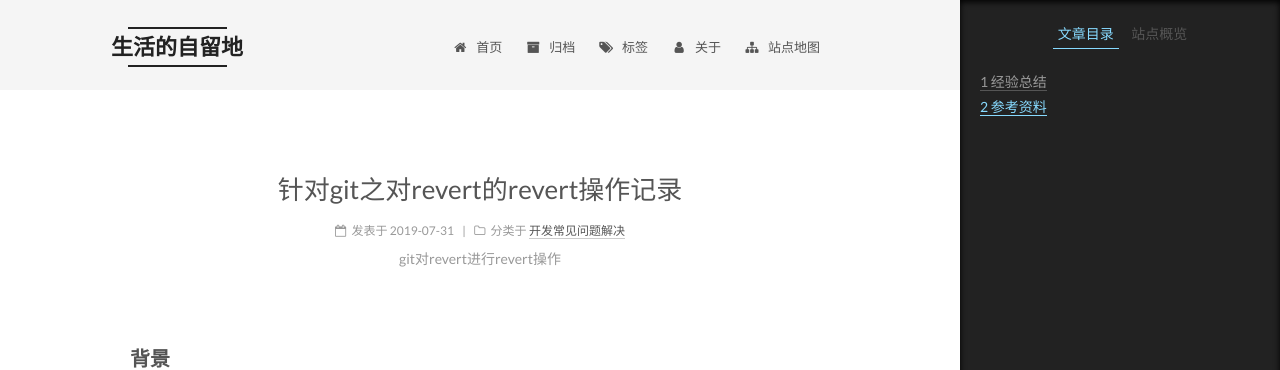
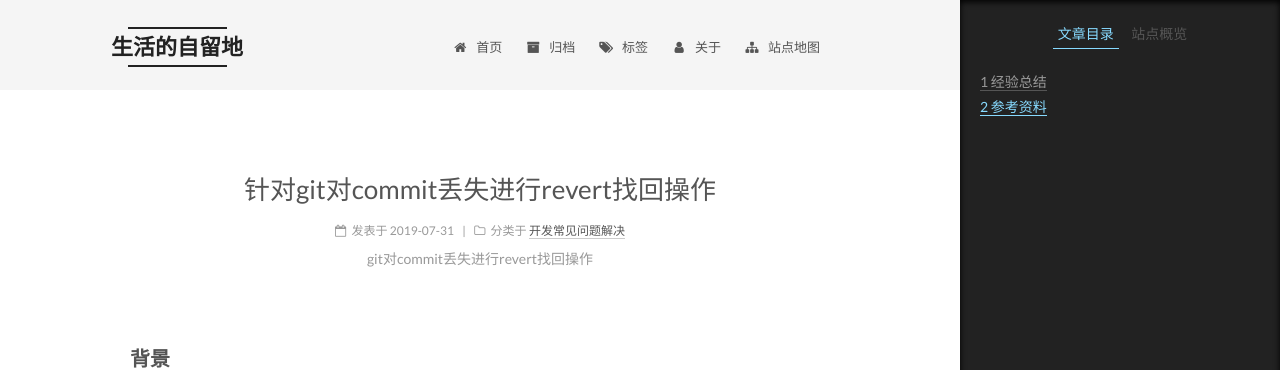
Before and after one commit to l1905/l1905.github.com, a Jekyll site: the page built from _posts/2019-07-31-git-commit-lost-to-revert.md, in a window 1280 px wide. Shown: the top 370 px of the page. Built offline with Jekyll 4.4.1, drawn with Linux system fonts in a browser that asks for light colours; comment, search, counter and statistics services are not loaded.

Commit message:
更新文件名称

```diff
--- a/_posts/2019-07-31-git-revert-revert.md
+++ b/_posts/2019-07-31-git-commit-lost-to-revert.md
@@ -1,6 +1,6 @@
 ---
-title: 针对git之对revert的revert操作记录
-description: git对revert进行revert操作
+title: 针对git对commit丢失进行revert找回操作
+description: git对commit丢失进行revert找回操作
 categories:
  - 开发常见问题解决
 tags:
```
